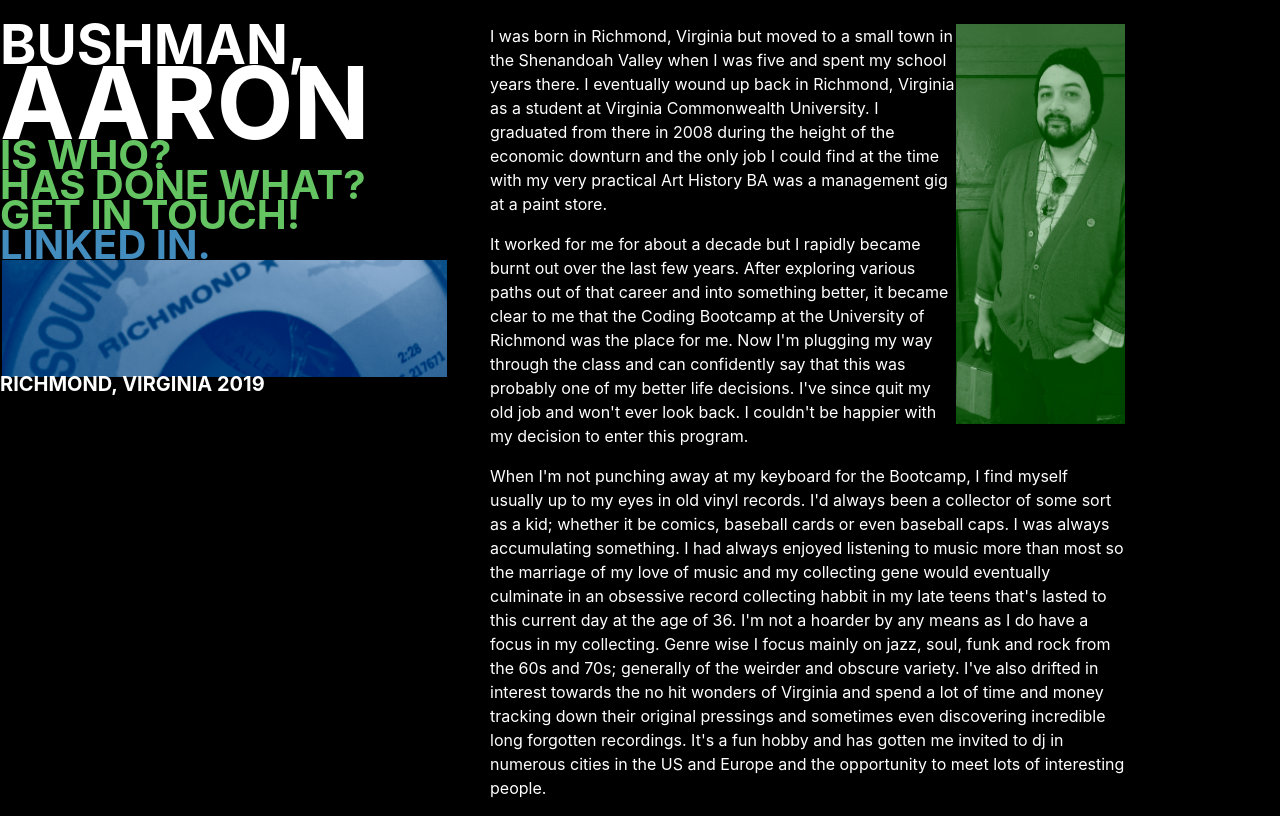
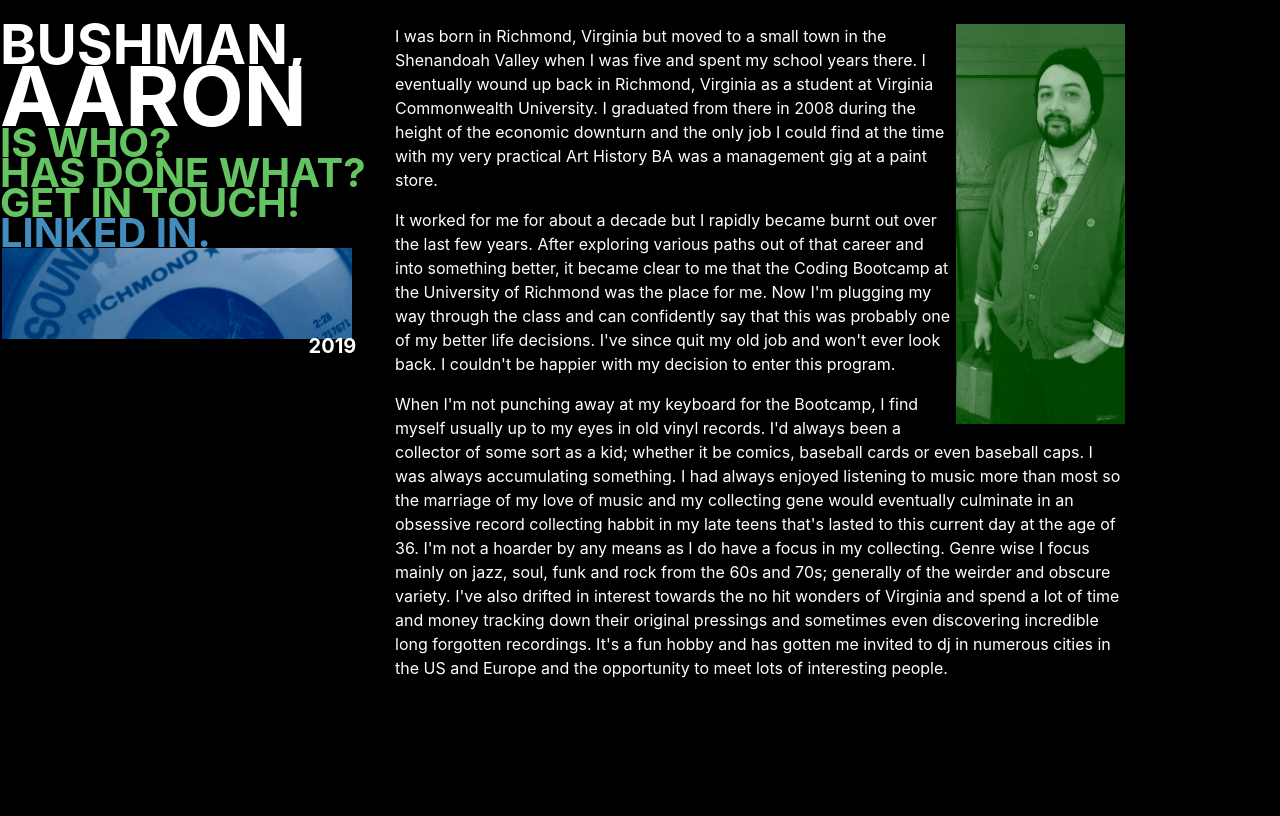
Before and after one commit to aaronbushman/portfolio, a plain HTML site: page index.html in a window 1280 px wide. Drawn offline with nearby package versions, Linux system fonts and the light colour scheme.

Commit message:
more style changes

```diff
--- a/assets/css/style.css
+++ b/assets/css/style.css
@@ -50,7 +50,7 @@ a:active {
 #head2 {
     /* font-family: 'League Gothic'; */
     color: white;
-    font-size: 100px;
+    font-size: 83px;
     margin: 0;
     text-align:left;
     line-height: 75%;
@@ -106,7 +106,7 @@ a:active {
     color: white;
     font-size: 20px;
     margin: 0;
-    text-align:left;
+    text-align:right;
     line-height: 75%;
     padding: 0;
 }
@@ -118,7 +118,7 @@ a:active {
 #headimg {
     width: 100%;
     padding: 0;
-
+    float: left;
     margin-left: -13px;
     border: 0;
 
--- a/index.html
+++ b/index.html
@@ -15,7 +15,7 @@
     <div class="container" style="float:left">
         <!-- <div class="jumbotron"> -->
             <div class="row">
-                <div class="col-sm-5" id="bar">
+                <div class="col-sm-4" id="bar">
                     <div class="col-sm-12" id="head1">
                         BUSHMAN,
                     </div>
@@ -36,11 +36,11 @@
                     </div>
                     <div class="col-sm-12" id="imghead"><img id="headimg" src="assets/images/headimg.JPEG"></div>
                     <div class="col-sm-12" id="head7">
-                        RICHMOND, VIRGINIA 2019
+                        <p>2019 &nbsp&nbsp&nbsp&nbsp    </p>
                     </div>
                     <div class="col-sm-12" id="hiddendiv"><span id="hiddenspan"></span></div>
                 </div>
-                <div class="col-sm-7" id="bodysection">
+                <div class="col-sm-8" id="bodysection">
                     <div id="aboutme"><p><img src="assets/images/aaron.jpg" style="float: right; height:400px">
                         I was born in Richmond, Virginia but moved to a small town in the Shenandoah
                         Valley when I was five and spent my school years there. I eventually wound up back in Richmond,
```
